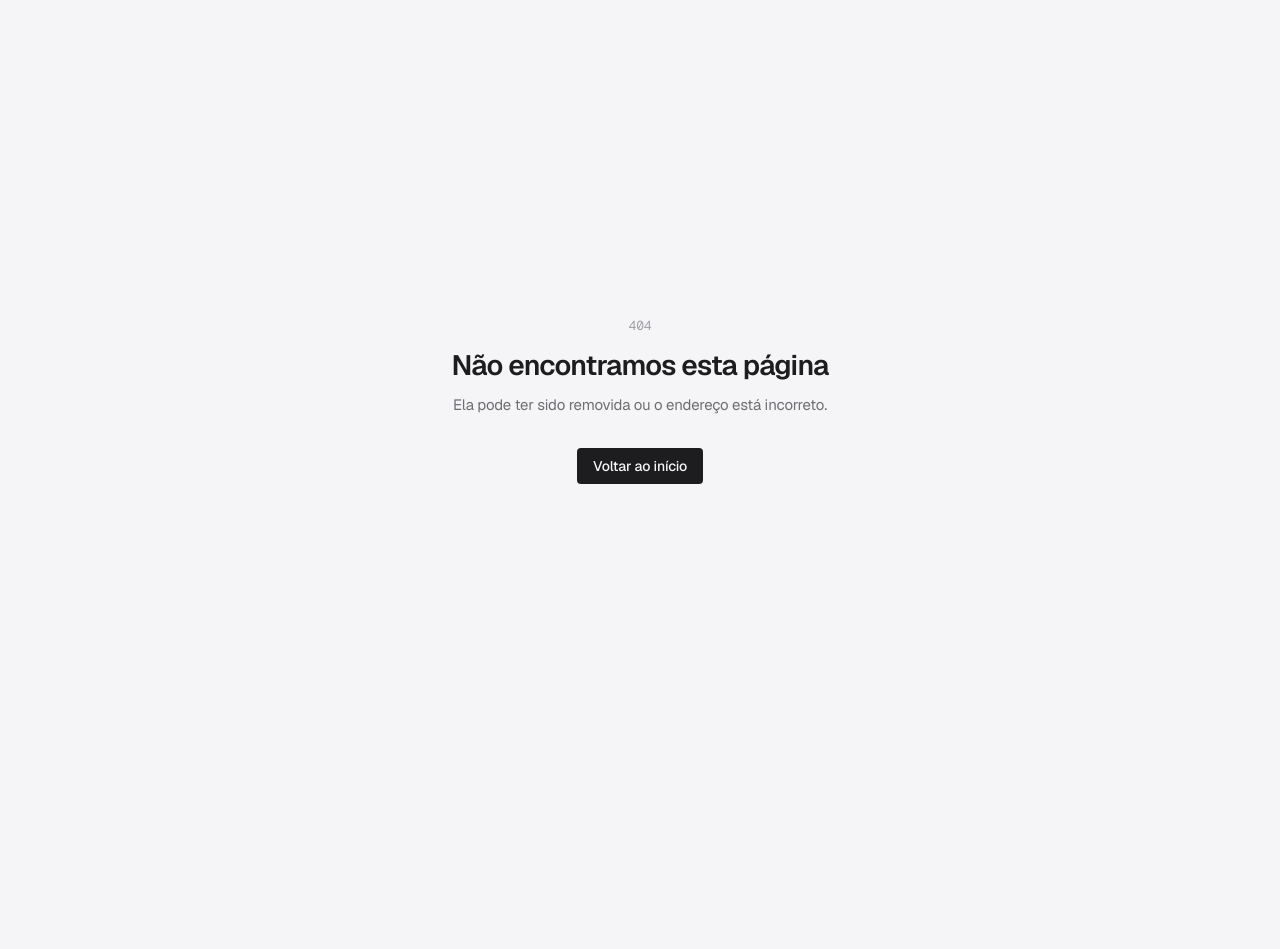
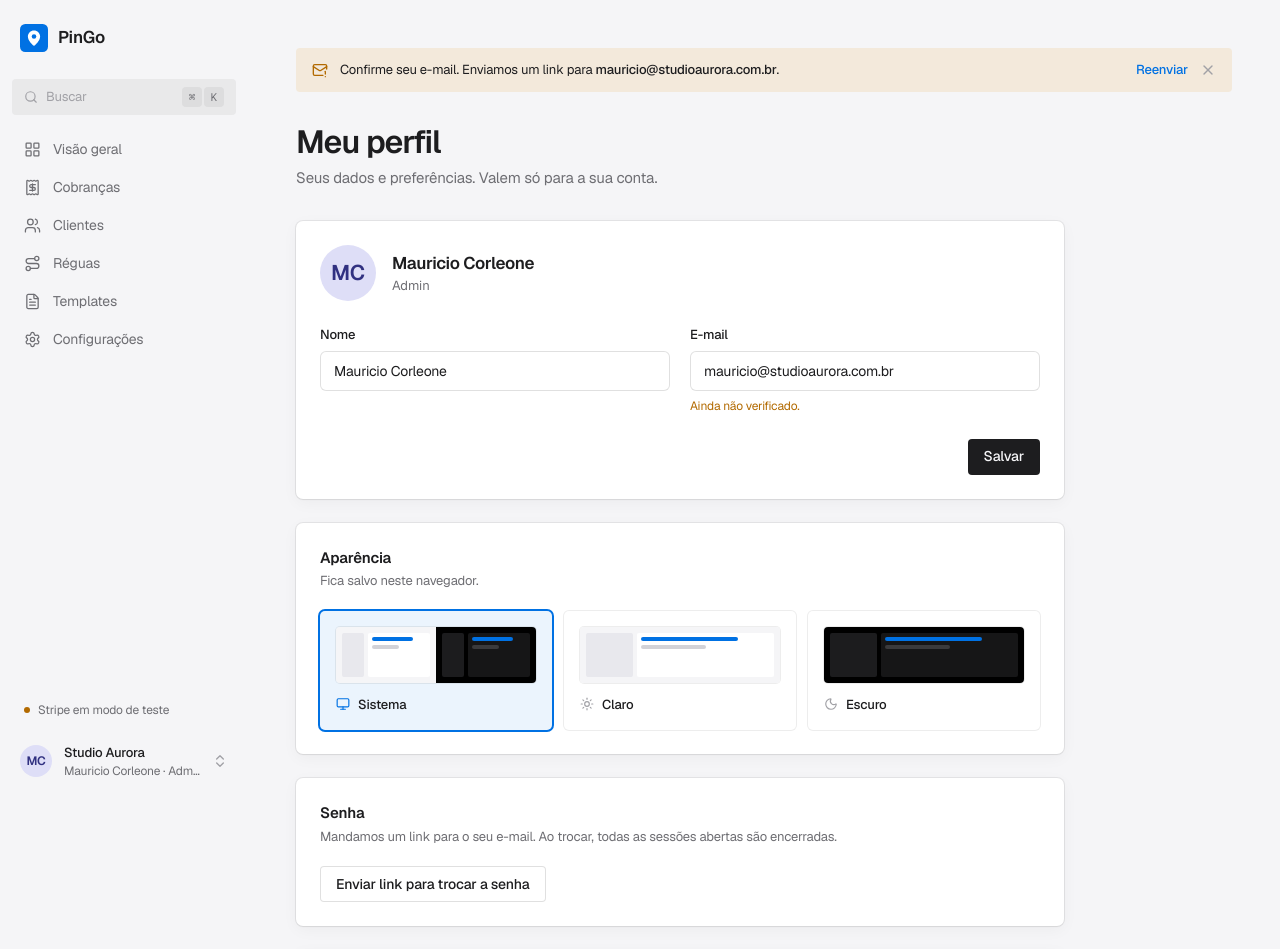
Before and after one commit to MAUXII/pingo-web, a Next.js app: page /profile in a window 1280 px wide. Before the commit this address had no page. Shown: the top 949 px of the page. Before the commit the page ends 800 px from the top, so only its background shows below. Built offline with nearby package versions, Linux system fonts and the light colour scheme.

Commit message:
feat(profile): add account menu and profile page

```diff
--- a/src/app/(app)/layout.tsx
+++ b/src/app/(app)/layout.tsx
@@ -7,7 +7,7 @@ export default function AppLayout({ children }: { children: React.ReactNode }) {
   const user = getCurrentUser();
   return (
     <div className="min-h-dvh">
-      <Sidebar tenantName={tenant.name} userName={user.name} role={user.role} />
+      <Sidebar tenantName={tenant.name} userName={user.name} userEmail={user.email} role={user.role} />
       <main className="lg:pl-[248px]">
         <div className="mx-auto max-w-[1120px] px-4 py-8 sm:px-8 lg:px-12 lg:py-12">
           {!user.emailVerifiedAt && <VerifyBanner email={user.email} />}
--- /dev/null
+++ b/src/app/(app)/profile/page.tsx
@@ -0,0 +1,55 @@
+import { Avatar, Card, CardHeader, DescList, Field, Input, PageHeader } from "@/components/ui";
+import { ThemeCards } from "@/components/theme-picker";
+import { getCurrentUser } from "@/lib/api";
+import { formatDateTime } from "@/lib/format";
+import { PasswordCard, SaveName } from "./profile-actions";
+
+export const metadata = { title: "Meu perfil" };
+
+export default function ProfilePage() {
+  const user = getCurrentUser();
+  return (
+    <>
+      <PageHeader title="Meu perfil" subtitle="Seus dados e preferências. Valem só para a sua conta." />
+      <div className="max-w-3xl space-y-6">
+        <Card>
+          <div className="mb-6 flex items-center gap-4">
+            <Avatar name={user.name} size={56} />
+            <div className="min-w-0">
+              <div className="truncate text-[17px] font-semibold tracking-[-0.02em]">{user.name}</div>
+              <div className="truncate text-[13px] text-fg-2">{user.role === "ADMIN" ? "Admin" : "Operador"}</div>
+            </div>
+          </div>
+          <div className="grid gap-5 sm:grid-cols-2">
+            <Field label="Nome">
+              <Input name="name" defaultValue={user.name} autoComplete="name" />
+            </Field>
+            <Field label="E-mail" hint={user.emailVerifiedAt ? "Verificado." : <span className="text-amber">Ainda não verificado.</span>}>
+              <Input defaultValue={user.email} disabled />
+            </Field>
+          </div>
+          <div className="mt-6 flex justify-end">
+            <SaveName />
+          </div>
+        </Card>
+
+        <Card>
+          <CardHeader title="Aparência" subtitle="Fica salvo neste navegador." />
+          <ThemeCards />
+        </Card>
+
+        <PasswordCard email={user.email} />
+
+        <Card>
+          <CardHeader title="Acesso" />
+          <DescList
+            items={[
+              { label: "Perfil", value: user.role === "ADMIN" ? "Admin" : "Operador" },
+              { label: "Último acesso", value: user.lastLoginAt ? formatDateTime(user.lastLoginAt) : "—" },
+            ]}
+          />
+        </Card>
+      </div>
+    </>
+  );
+}
--- /dev/null
+++ b/src/app/(app)/profile/profile-actions.tsx
@@ -0,0 +1,37 @@
+"use client";
+
+import { useState } from "react";
+import { Check, MailCheck } from "lucide-react";
+import { Button, Card, CardHeader } from "@/components/ui";
+
+export function SaveName() {
+  const [saved, setSaved] = useState(false);
+  return (
+    <Button variant="primary" onClick={() => setSaved(true)} disabled={saved}>
+      {saved ? (
+        <>
+          <Check className="size-4" /> Salvo
+        </>
+      ) : (
+        "Salvar"
+      )}
+    </Button>
+  );
+}
+
+// The spec has no "change password while logged in" endpoint, so this reuses the reset flow (RF-34).
+export function PasswordCard({ email }: { email: string }) {
+  const [sent, setSent] = useState(false);
+  return (
+    <Card>
+      <CardHeader title="Senha" subtitle="Mandamos um link para o seu e-mail. Ao trocar, todas as sessões abertas são encerradas." />
+      {sent ? (
+        <p className="flex items-center gap-2 text-[14px] text-green">
+          <MailCheck className="size-4" /> Link enviado para {email}. Ele vale por 30 minutos.
+        </p>
+      ) : (
+        <Button onClick={() => setSent(true)}>Enviar link para trocar a senha</Button>
+      )}
+    </Card>
+  );
+}
--- a/src/components/controls.tsx
+++ b/src/components/controls.tsx
@@ -15,7 +15,7 @@ import { useState } from "react";
 const triggerCls =
   "inline-flex h-10 w-full items-center justify-between gap-2 rounded-xl bg-surface px-3.5 text-left text-[14px] text-fg shadow-[inset_0_0_0_1px_var(--line-strong)] outline-none transition-shadow data-[placeholder]:text-fg-3 focus-visible:shadow-[inset_0_0_0_1px_var(--accent),0_0_0_4px_var(--accent-soft)] data-[state=open]:shadow-[inset_0_0_0_1px_var(--accent),0_0_0_4px_var(--accent-soft)]";
 
-const popCls =
+export const popCls =
   "z-50 overflow-hidden rounded-xl bg-surface p-1 shadow-pop ring-1 ring-line data-[state=open]:animate-[pop-in_120ms_ease-out]";
 
 export type Option = { value: string; label: string; hint?: string; disabled?: boolean };
--- a/src/components/sidebar.tsx
+++ b/src/components/sidebar.tsx
@@ -3,8 +3,9 @@
 import Link from "next/link";
 import { usePathname } from "next/navigation";
 import clsx from "clsx";
-import { LayoutGrid, Receipt, Users, Route, FileText, Settings, Search, ChevronsUpDown } from "lucide-react";
-import { Avatar, Kbd, Logo } from "./ui";
+import { LayoutGrid, Receipt, Users, Route, FileText, Settings, Search } from "lucide-react";
+import { Kbd, Logo } from "./ui";
+import { UserMenu } from "./user-menu";
 
 const nav = [
   { href: "/dashboard", label: "Visão geral", icon: LayoutGrid },
@@ -15,7 +16,9 @@ const nav = [
   { href: "/settings", label: "Configurações", icon: Settings },
 ];
 
-export function Sidebar({ tenantName, userName, role }: { tenantName: string; userName: string; role: string }) {
+type Props = { tenantName: string; userName: string; userEmail: string; role: string };
+
+export function Sidebar(props: Props) {
   const path = usePathname();
   return (
     <>
@@ -57,23 +60,14 @@ export function Sidebar({ tenantName, userName, role }: { tenantName: string; us
             <span className="size-1.5 rounded-full bg-amber" />
             Stripe em modo de teste
           </div>
-          <button className="flex w-full items-center gap-3 rounded-md p-2 text-left hover:bg-gray-soft">
-            <Avatar name={userName} size={32} />
-            <span className="min-w-0 flex-1">
-              <span className="block truncate text-[13px] font-medium">{tenantName}</span>
-              <span className="block truncate text-[12px] text-fg-2">
-                {userName} · {role === "ADMIN" ? "Admin" : "Operador"}
-              </span>
-            </span>
-            <ChevronsUpDown className="size-4 text-fg-3" />
-          </button>
+          <UserMenu {...props} />
         </div>
       </aside>
 
       <div className="sticky top-0 z-20 bg-[var(--sidebar)] lg:hidden">
         <div className="flex h-14 items-center justify-between px-4">
           <Logo size={24} />
-          <Avatar name={userName} size={28} />
+          <UserMenu {...props} compact />
         </div>
         <nav className="no-scrollbar flex gap-1 overflow-x-auto px-3 pb-2">
           {nav.map(({ href, label }) => {
--- /dev/null
+++ b/src/components/user-menu.tsx
@@ -0,0 +1,69 @@
+"use client";
+
+import { useState } from "react";
+import Link from "next/link";
+import * as RPopover from "@radix-ui/react-popover";
+import { ChevronsUpDown, LogOut, UserRound } from "lucide-react";
+import { popCls } from "./controls";
+import { ThemeToggle } from "./theme-picker";
+import { Avatar } from "./ui";
+
+type Props = { tenantName: string; userName: string; userEmail: string; role: string; compact?: boolean };
+
+export function UserMenu({ tenantName, userName, userEmail, role, compact }: Props) {
+  const [open, setOpen] = useState(false);
+  const close = () => setOpen(false);
+  return (
+    <RPopover.Root open={open} onOpenChange={setOpen}>
+      <RPopover.Trigger asChild>
+        {compact ? (
+          <button aria-label="Menu da conta" className="rounded-full">
+            <Avatar name={userName} size={28} />
+          </button>
+        ) : (
+          <button className="flex w-full items-center gap-3 rounded-md p-2 text-left hover:bg-gray-soft data-[state=open]:bg-gray-soft">
+            <Avatar name={userName} size={32} />
+            <span className="min-w-0 flex-1">
+              <span className="block truncate text-[13px] font-medium">{tenantName}</span>
+              <span className="block truncate text-[12px] text-fg-2">
+                {userName} · {role === "ADMIN" ? "Admin" : "Operador"}
+              </span>
+            </span>
+            <ChevronsUpDown className="size-4 text-fg-3" />
+          </button>
+        )}
+      </RPopover.Trigger>
+      <RPopover.Portal>
+        <RPopover.Content
+          side={compact ? "bottom" : "top"}
+          align={compact ? "end" : "start"}
+          sideOffset={8}
+          className={`${popCls} w-[232px]`}
+        >
+          <div className="px-2.5 pt-2 pb-2.5">
+            <div className="truncate text-[13px] font-medium">{userName}</div>
+            <div className="truncate text-[12px] text-fg-2">{userEmail}</div>
+          </div>
+          <div className="mx-1 h-px bg-line" />
+          <div className="py-1">
+            <Link href="/profile" onClick={close} className="flex h-8 items-center gap-2.5 rounded-md px-2.5 text-[13px] hover:bg-gray-soft">
+              <UserRound className="size-4 text-fg-3" />
+              Meu perfil
+            </Link>
+          </div>
+          <div className="flex items-center justify-between gap-3 px-2.5 py-1.5">
+            <span className="text-[13px]">Tema</span>
+            <div className="w-[108px]">
+              <ThemeToggle />
+            </div>
+          </div>
+          <div className="mx-1 my-1 h-px bg-line" />
+          <Link href="/login" onClick={close} className="flex h-8 items-center gap-2.5 rounded-md px-2.5 text-[13px] text-red hover:bg-red-soft">
+            <LogOut className="size-4" />
+            Sair
+          </Link>
+        </RPopover.Content>
+      </RPopover.Portal>
+    </RPopover.Root>
+  );
+}
```
Also changed, not shown: 1 other file (tests, documents, lock files or other folders).
